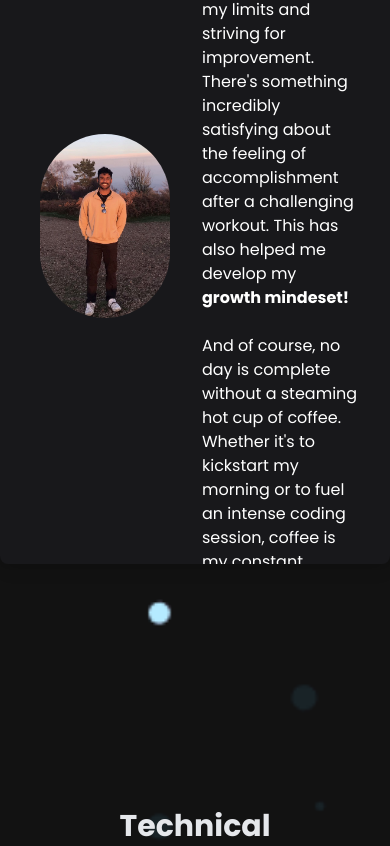
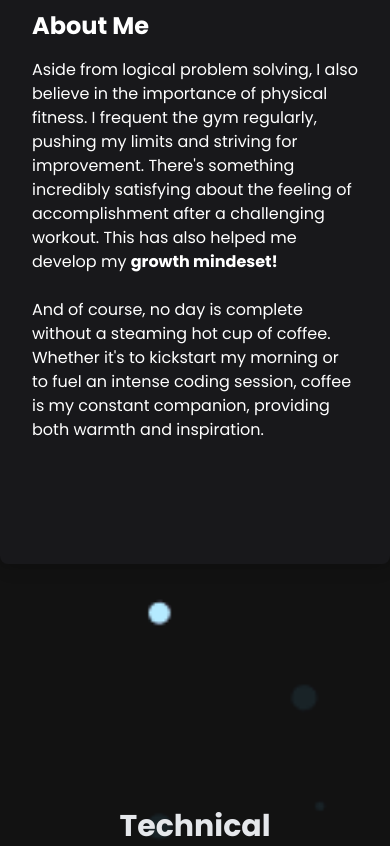
Before and after one commit to AthishThayalan/personal-portfolio, a React (Vite) app in the folder personal-portfolio/: page / in a window 390 px wide. Shown: the part 1112-1958 px from the top of the page. Built offline with nearby package versions, Linux system fonts and the light colour scheme.

Commit message:
Removed images in mobile view

```diff
--- a/personal-portfolio/src/components/Contact/Contact.tsx
+++ b/personal-portfolio/src/components/Contact/Contact.tsx
@@ -49,7 +49,7 @@ const Contact = () => {
             </a>
           </div>
         </div>
-        <div className="md:w-1/3 ml-40 mb-20">
+        <div className="md:w-1/3 ml-40 mb-20 hidden md:block">
           <img
             src={me}
             alt="My Image"
--- a/personal-portfolio/src/components/aboutMe/aboutMe.tsx
+++ b/personal-portfolio/src/components/aboutMe/aboutMe.tsx
@@ -4,7 +4,7 @@ const AboutMe = () => {
   return (
     <div className="flex justify-center items-center h-screen">
       <div className="bg-zinc-900 flex items-center w-full max-w-7xl mx-auto bg-white rounded-lg shadow-lg overflow-hidden h-4/5">
-        <div className="flex-none w-1/3 ml-10">
+        <div className="flex-none w-1/3 ml-10 hidden md:block">
           <img
             src={myImage}
             alt="My Image"
```
